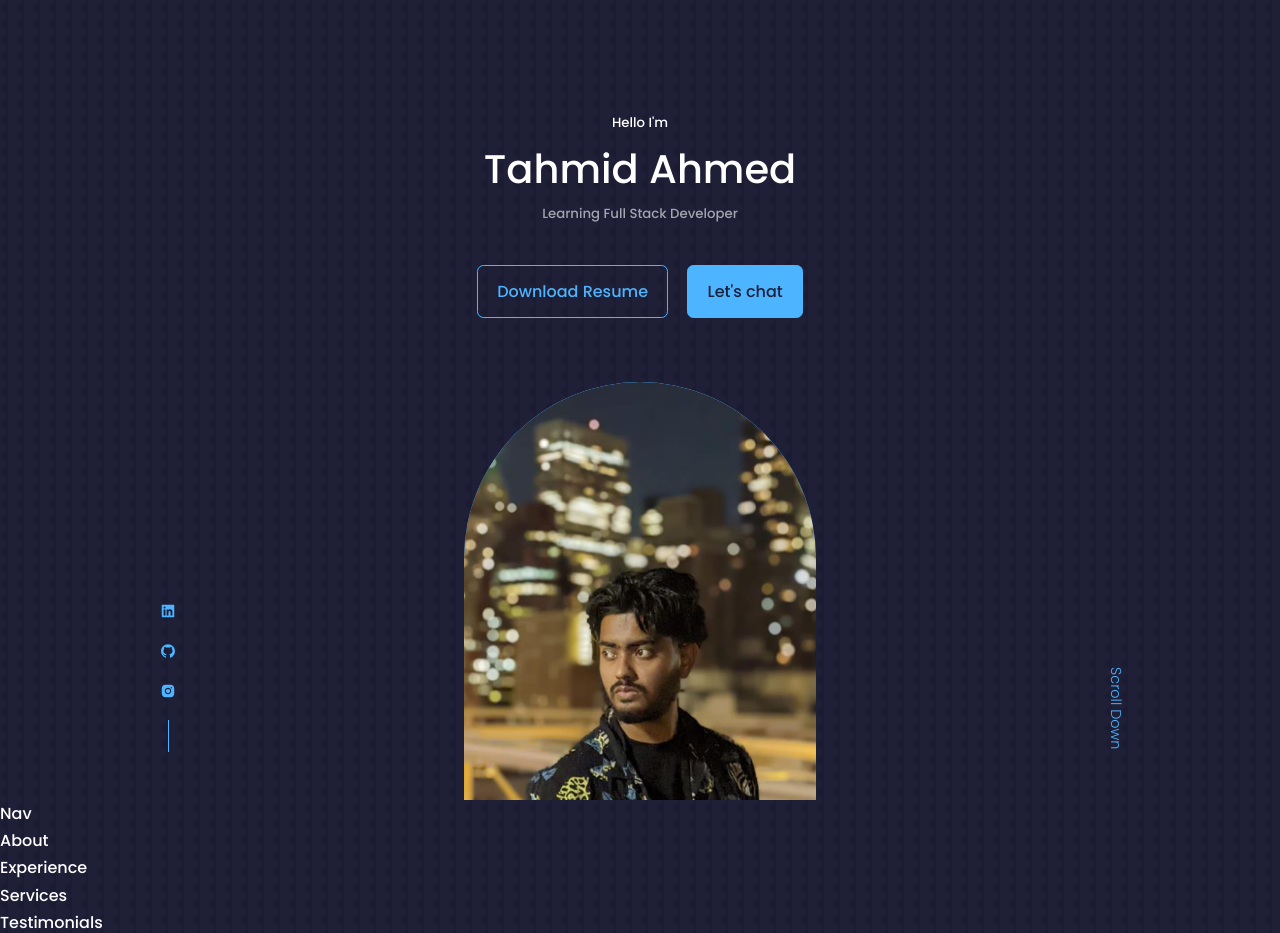
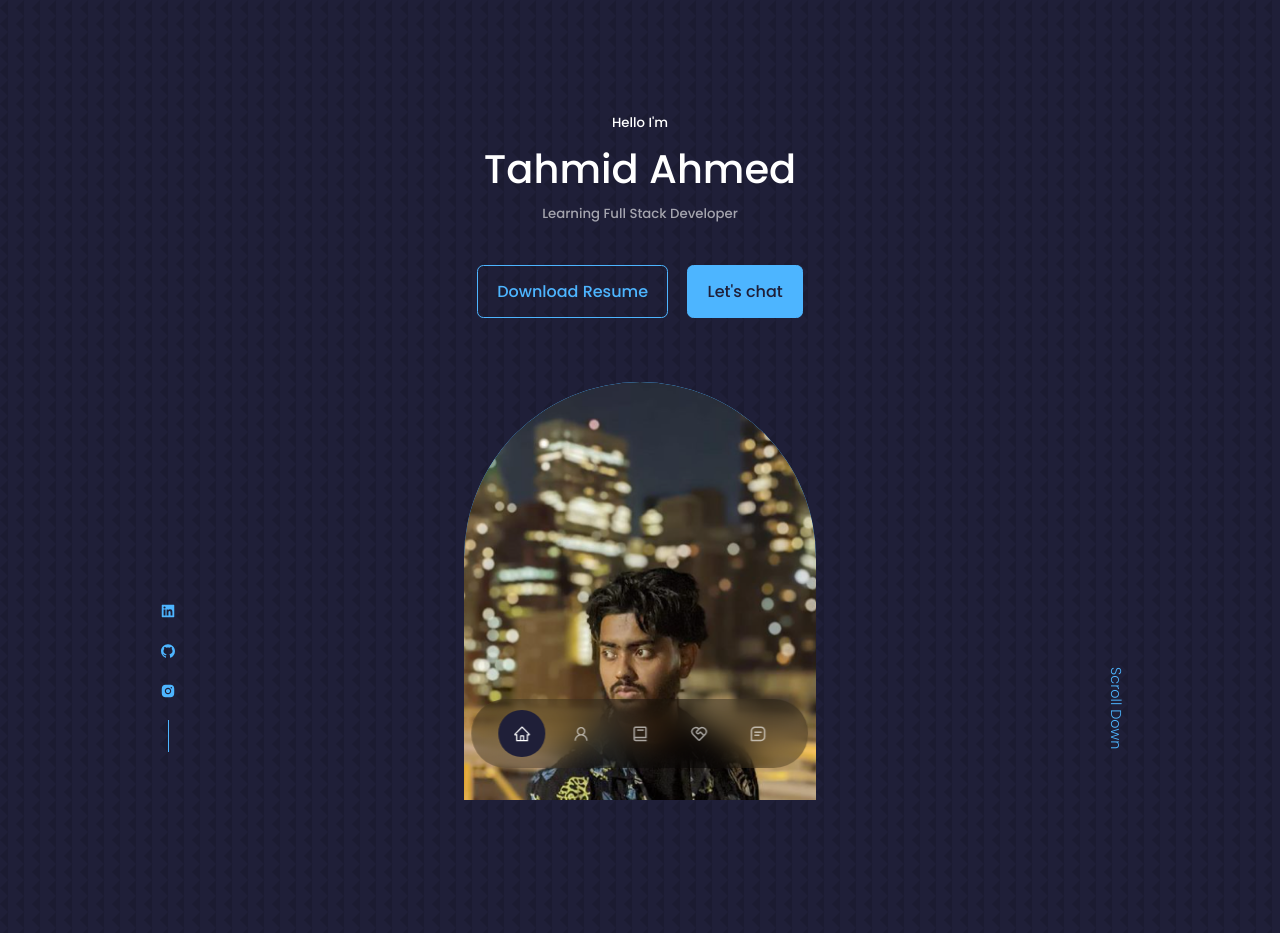
Before and after one commit to Tahmidbugs/portfolio, a React (Create React App) app in the folder portfolio/: page / in a window 1280 px wide. Shown: the top 933 px of the page. Built offline with nearby package versions, Linux system fonts and the light colour scheme.

Commit message:
Navbar added

```diff
--- a/portfolio/src/components/about/About.jsx
+++ b/portfolio/src/components/about/About.jsx
@@ -2,7 +2,9 @@
 import './about.css'
 const About = () => {
   return (
-    <div>About</div>
+   <section id="about">
+    About
+   </section>
   )
 }
 
--- a/portfolio/src/components/contacts/Contact.jsx
+++ b/portfolio/src/components/contacts/Contact.jsx
@@ -2,7 +2,7 @@
 import './contact.css'
 const Contact = () => {
   return (
-    <div>Contact</div>
+    <section id="contact"></section>
   )
 }
 
--- a/portfolio/src/components/experience/Experience.jsx
+++ b/portfolio/src/components/experience/Experience.jsx
@@ -3,7 +3,7 @@
 
 const Experience = () => {
   return (
-    <div>Experience</div>
+    <section id="experience">experiences</section>
   )
 }
 
--- a/portfolio/src/components/nav/Nav.jsx
+++ b/portfolio/src/components/nav/Nav.jsx
@@ -1,8 +1,21 @@
 import React from 'react'
 import './nav.css'
+import {AiOutlineHome} from 'react-icons/ai'
+import {AiOutlineUser} from 'react-icons/ai'
+import {BiBook} from 'react-icons/bi'
+import {RiServiceLine} from 'react-icons/ri'
+import {BiMessageSquareDetail} from 'react-icons/bi'
+import { useState } from 'react'
 const Nav = () => {
+  const [active, setActive] = useState('#')
   return (
-    <div>Nav</div>
+   <nav>
+    <a href="#" onClick={()=>setActive('#')} className={active==='#'?'active':''}><AiOutlineHome/></a>
+    <a href="#about" onClick={()=>setActive('#about')}className={active==='#about'?'active':''}><AiOutlineUser/></a>
+    <a href="#experience" onClick={()=>setActive('#experience')} className={active==='#experience'?'active':''}><BiBook/></a>
+    <a href="#services" onClick={()=>setActive('#services')} className={active==='#services'?'active':''}><RiServiceLine/></a>
+    <a href="#contact" onClick={()=>setActive('#contact')}className={active==='#contact'?'active':''}><BiMessageSquareDetail/></a>
+   </nav>
   )
 }
 
--- a/portfolio/src/components/nav/nav.css
+++ b/portfolio/src/components/nav/nav.css
@@ -0,0 +1,36 @@
+nav{
+    background: rgba(0,0,0,0.3);
+    width: max-content;
+    display: block;
+    padding: 0.7rem 1.7rem;
+    z-index: 2;
+    position: fixed;
+    left: 50%;
+    transform: translateX(-50%);
+    border-radius: 3rem;
+    backdrop-filter: blur(15px);
+    bottom: 2rem;
+    display: flex;
+    gap:0.8rem;
+
+
+}
+
+nav a{
+    background: transparent;
+    padding:0.9rem;
+    border-radius: 50%;
+    display: flex;
+    color: var(--color-light);
+    font-size: 1.1rem;
+}
+
+nav a:hover{
+    background: rgba(0,0,0,0.3);
+
+}
+
+nav a.active{
+    background: var(--color-bg);
+    color: var(--color-white);
+}
--- a/portfolio/src/components/services/Services.jsx
+++ b/portfolio/src/components/services/Services.jsx
@@ -2,7 +2,7 @@
 import './services.css'
 const Services = () => {
   return (
-    <div>Services</div>
+    <section id="services">services</section>
   )
 }
 
--- a/portfolio/src/components/testimonials/Testimonials.jsx
+++ b/portfolio/src/components/testimonials/Testimonials.jsx
@@ -2,7 +2,7 @@
 import './testimonials.css'
 const Testimonials = () => {
   return (
-    <div>Testimonials</div>
+    <section id="testimonials">testimonials</section>
   )
 }
 
--- a/portfolio/src/index.css
+++ b/portfolio/src/index.css
@@ -64,6 +64,7 @@
 
 section{
     margin-top: 8rem;
+    height: 100vh;
 }
 
 section>h2,section>h5{
```
Also changed, not shown: portfolio/src/components/portfolio/Portfolio.jsx (added, +9 -0 lines), portfolio/src/components/portfolio/portfolio.css (added).
